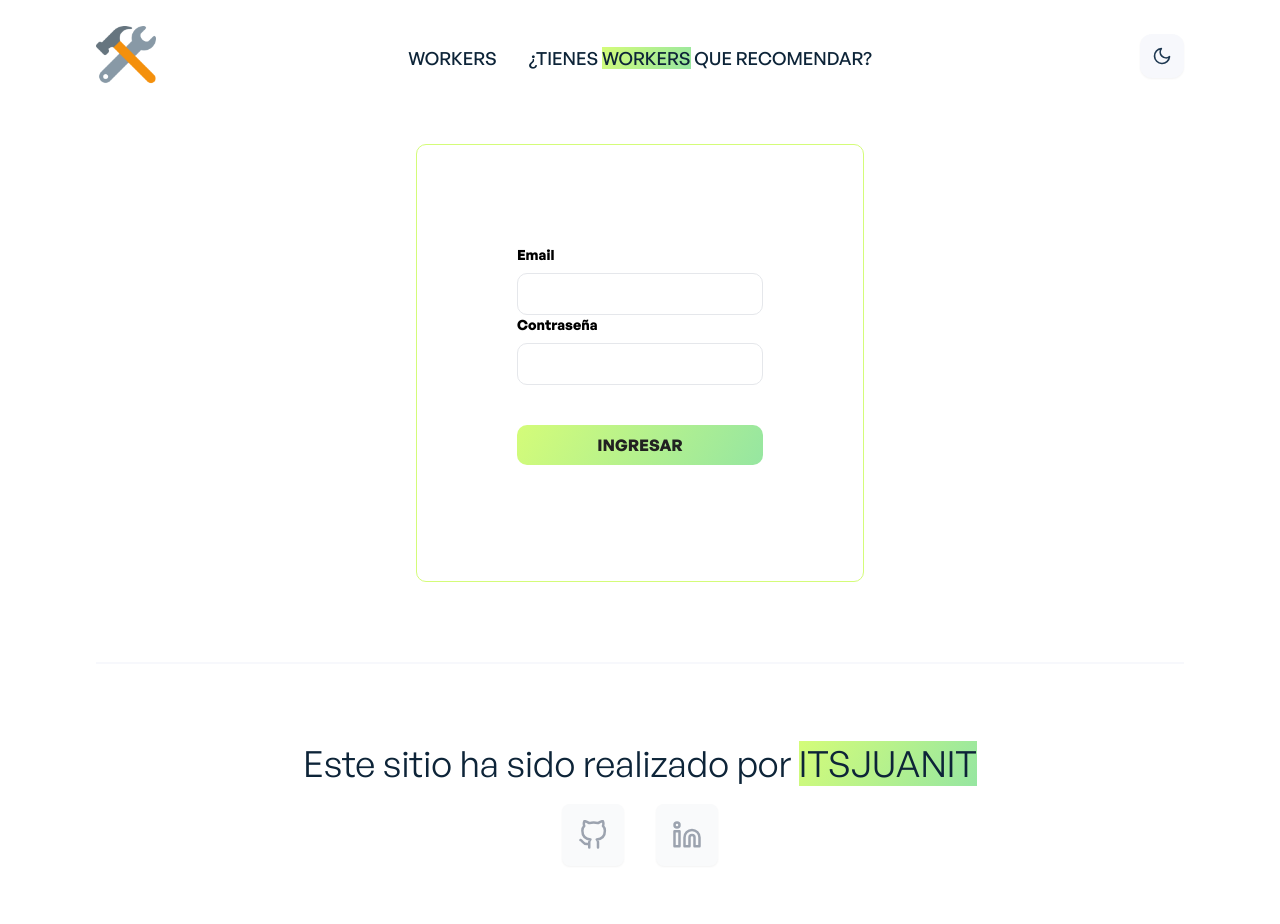
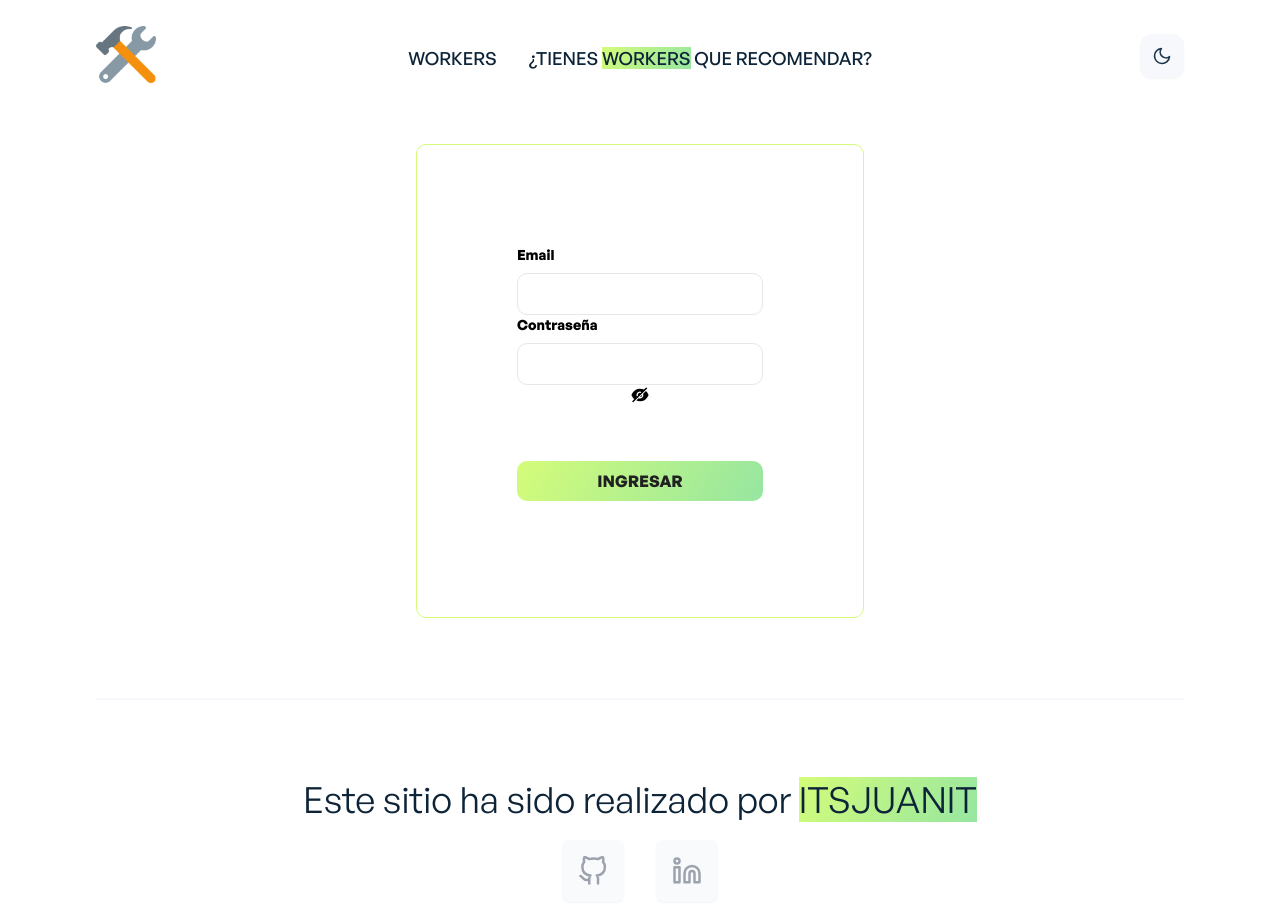
Before and after one commit to Itsjuanit/yaoficio, a React (Create React App) app: page /login in a window 1280 px wide. Shown: the top 924 px of the page. Built offline with nearby package versions, Linux system fonts and the light colour scheme.

Commit message:
Cambios en el login, falta acomodar el ojito para la pass

```diff
--- a/src/components/dashboard/Dashboard.jsx
+++ b/src/components/dashboard/Dashboard.jsx
@@ -62,6 +62,24 @@ export const Dashboard = () => {
     }
   };
 
+  const handleDeleteCard = async (cardId) => {
+    try {
+      const response = await fetch(`${URL}/${cardId}`, {
+        method: "DELETE",
+      });
+      if (response.ok) {
+        // Actualizar el estado local de las tarjetas
+        setCards((prevCards) =>
+          prevCards.filter((card) => card._id !== cardId)
+        );
+      } else {
+        throw new Error("Error deleting card");
+      }
+    } catch (error) {
+      console.error(error);
+    }
+  };
+
   return (
     <div className="min-h-screen bg-gray-100">
       <div className="bg-white shadow py-6 px-4">
@@ -90,17 +108,36 @@ export const Dashboard = () => {
                   <p>Opinion: {card.opinion}</p>
                   <p>Status: {card.status}</p>
                   <p>Tag: {card.tag.name}</p>
-                  <div className="flex mt-3">
+                  <div className="flex mt-3 items-center justify-center">
                     {card.status === "inactive" ? (
                       <button
-                        className="flex items-center text-green-500 rounded-full mr-2"
+                        className="flex items-center justify-center text-green-500 rounded-full ml-2"
                         onClick={() => handleActivateCard(card._id)}
+                        style={{
+                          backgroundImage:
+                            "linear-gradient(120deg, #d4fc79 0%, #96e6a1 100%)",
+                          borderRadius: "10px",
+                          padding: "inherit",
+                          width: "50px",
+                        }}
+                        title="Se agrega a la lista de workers"
                       >
                         <AiOutlineCheck className="text-xl mr-1" />
                       </button>
                     ) : null}
-                    <button className="flex items-center text-green-500 rounded-full ml-2">
-                      <AiOutlineClose className="text-xl mr-1" />
+                    <button
+                      className="flex items-center justify-center text-green-500 rounded-full ml-2"
+                      onClick={() => handleDeleteCard(card._id)}
+                      style={{
+                        backgroundImage:
+                          "linear-gradient(120deg, #fc798a 0%, #d4b0b0 100%)",
+                        borderRadius: "10px",
+                        padding: "inherit",
+                        width: "50px",
+                      }}
+                      title="Se elimina de la base de datos"
+                    >
+                      <AiOutlineClose className="text-xl" />
                     </button>
                   </div>
                 </div>
--- a/src/components/login/Login.jsx
+++ b/src/components/login/Login.jsx
@@ -1,9 +1,15 @@
-import React from "react";
+import React, { useState } from "react";
+import { AiFillEyeInvisible, AiFillEye } from "react-icons/ai";
 const handleSubmit = (event) => {
   event.preventDefault();
   console.log("Submit");
 };
 export const Login = () => {
+  const [passwordVisible, setPasswordVisible] = useState(false);
+
+  const handlePasswordVisibility = () => {
+    setPasswordVisible(!passwordVisible);
+  };
   return (
     <div className="container mx-auto">
       <div
@@ -19,6 +25,7 @@ export const Login = () => {
             <label
               htmlFor="name"
               className="block text-gray-700 text-sm font-bold mb-2"
+              type="email"
             >
               Email
             </label>
@@ -34,12 +41,28 @@ export const Login = () => {
             >
               Contraseña
             </label>
-            <input
-              id="name"
-              type="password"
-              className="shadow appearance-none border rounded w-full py-2 px-3 text-gray-700 leading-tight focus:outline-none focus:shadow-outline border-gray-200 rounded-md"
-              style={{ borderRadius: "10px" }}
-            />
+            <div className="mb-4 relative">
+              <input
+                id="password"
+                type={passwordVisible ? "text" : "password"}
+                className="shadow appearance-none border rounded w-full py-2 px-3 text-gray-700 leading-tight focus:outline-none focus:shadow-outline border-gray-200 rounded-md pr-10"
+                style={{
+                  borderRadius: "10px",
+                  paddingRight: "10px",
+                }}
+              />
+              <div
+                className="absolute inset-y-0 right-0 pr-3 flex items-center justify-center cursor-pointer"
+                onClick={handlePasswordVisibility}
+              >
+                {passwordVisible ? (
+                  <AiFillEye size={20} />
+                ) : (
+                  <AiFillEyeInvisible size={20} />
+                )}
+              </div>
+            </div>
+
             <button
               style={{
                 backgroundImage:
```
Also changed, not shown: 1 other file (tests, documents, lock files or other folders).
